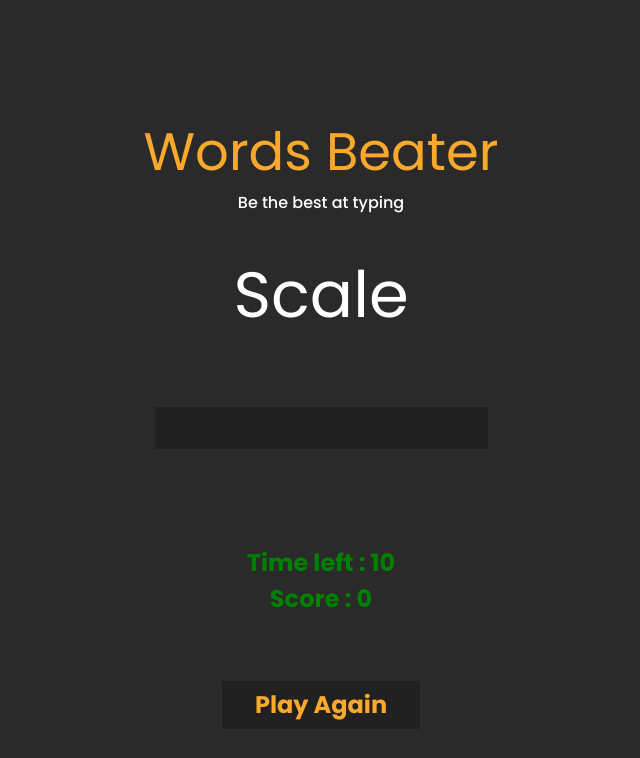
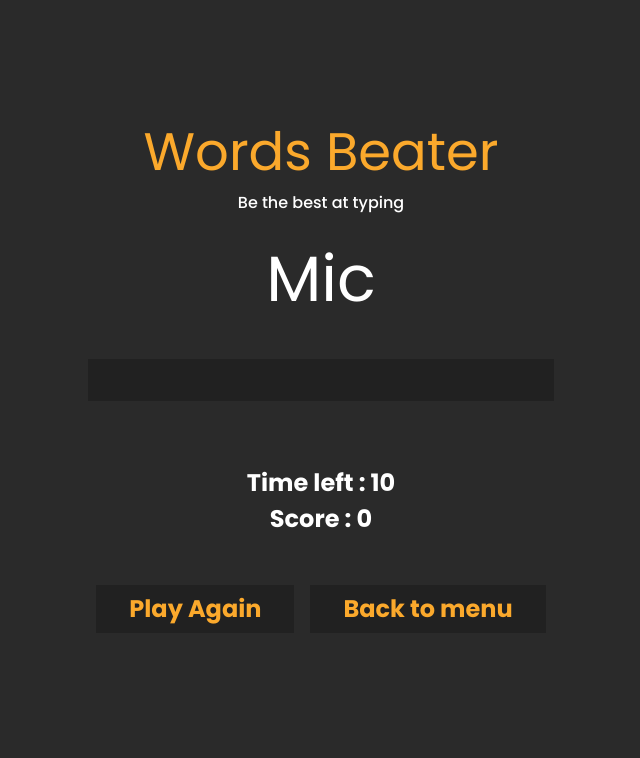
Before and after one commit to mlcoding111/Words-Beater, a React (Create React App) app: page / in a window 1280 px wide. Shown: the top 758 px of the page, without its empty margins (319-959 px from the left). Built offline with nearby package versions, Linux system fonts and the light colour scheme.

Commit message:
Changed win condition to work with GlobalContext : gameStatus

```diff
--- a/src/components/Form/index.tsx
+++ b/src/components/Form/index.tsx
@@ -1,15 +1,16 @@
 import React from 'react'
 import styled from 'styled-components'
 import Button from '../Reusable/Button'
+import Input from '../Reusable/Input'
 
-import Input from '../Reusable/Input'
+import { useGlobalContext } from '../../global/MyGlobalContext'
 
 type Props = {}
 
 const difficulties = ["Easy", "Normal", "Hard"]
 
 const Form = (props: Props) => {
-
+    const {gameStatus, setGameStatus} = useGlobalContext();
     const [value, setValue] = React.useState<string>("")
 
     const handleChange = (e: React.FormEvent<HTMLInputElement>) => {
@@ -19,6 +20,7 @@ const Form = (props: Props) => {
 
     const handleSubmit = (e: any) => {
         e.preventDefault()
+        setGameStatus("Playing")
         console.log('Submit')
     }
 
--- a/src/components/Game/index.tsx
+++ b/src/components/Game/index.tsx
@@ -3,20 +3,22 @@ import styled from 'styled-components'
 import Button from '../Reusable/Button'
 import Input from '../Reusable/Input'
 
+import { useGlobalContext } from '../../global/MyGlobalContext'
+
 type Props = {}
 
 
-const words = ['House', 'Hero', 'Scale', 'School', 'Desk']
+const words = ['Test', 'Mic']
 
 
 const Game:FC <Props>= () => {
+    const {gameStatus, setGameStatus} = useGlobalContext();
     let wordDisplay = document.getElementById("current-word") as HTMLInputElement
     const timeLimit = 15;
     const [count, setCount] = useState(timeLimit);
     const [currentWord, setCurrentWord] = useState("")
     const [history, setHistory] = useState<any>([])
     const [score, setScore] = useState(0)
-    const [success, setSuccess] = useState<boolean>(false)
 
     // handle word randomizer logic
     const randomize = () => {
@@ -25,7 +27,6 @@ const Game:FC <Props>= () => {
         // Win condition
         // When user get a word, we push it into history. If history is equal to words array that means the user succeeded.
         if(history.length !== words.length){
-
             // Make sure we don't ask the same word twice
             do{
                 word = words[Math.floor(Math.random() * words.length)]
@@ -35,8 +36,8 @@ const Game:FC <Props>= () => {
             setHistory((oldHistory: any) => [...oldHistory, word])
             setCurrentWord(word);
         }else{
-            wordDisplay.innerText = "Victory !"
-            setSuccess(true)
+            setGameStatus("Victory")
+            setHistory([])
         }
     }
 
@@ -68,50 +69,57 @@ const Game:FC <Props>= () => {
 
     // Run once when the page load
     useEffect(()=>{
+        StartGame()
+    }, [])
+
+    const StartGame = () => {
         let firstWord = words[Math.floor(Math.random() * words.length)]
+        setCount(15)
+        setScore(0)
+        setGameStatus("Playing")
         setCurrentWord(firstWord)
         setHistory((oldHistory: any) => [...oldHistory, firstWord])
-    }, [])
+    }
 
     // Timer
     useEffect(()=> {
-        if (count >= 0 && !success){
-            setTimeout(() =>
-                    setCount(count - 1)
-              ,1000)
-        }else{
-            console.log('game on hold')
-        }
-        console.log(success)
-        console.log(count)
+        const interval = setTimeout(() =>{
+            if(gameStatus === "Playing" && count >= 0){
+                setCount(count - 1)
+            }
+        }, 1000)
+        return () => clearTimeout(interval)
     })
 
-    const handleClick = () => {
-        setCount(15)
-        setSuccess(value => !value)
-        setHistory([])
-        setScore(0)
-        randomize()
+    const gameOver = () => {
+        if(gameStatus === "Victory" || gameStatus === "Defeat"){
+            return false;
+        }else{
+            return true;
+        }
     }
-
-    const countDown = () => [
-        !success || count >= 0 ? <span id="countdown">Time left : <b>{count}</b></span> : <span>Time over</span>
-    ]
 
 
   return (
     <Wrapper>
 
-        <h1 id="current-word">{currentWord.split("").map(function(char, index){
+        {gameOver() ? <h1 id="current-word">{currentWord.split("").map(function(char, index){
             return <span aria-hidden="true" key={index} id={`letter-${index}`}>{char}</span>
-        })}</h1>
+        })}</h1> : <h1>Victory !</h1>}
+
 
         <Input type="text" name="word" handleChange={handleChange}/>
         <p className="game-info">
-            {countDown()}
+
+            {gameOver() || count >= 0 ? <span id="countdown">Time left : <b>{count}</b></span> : <span>Time over</span>}
+
             <span id="countdown">Score : <b>{score}</b></span>
         </p>
-        <Button text="Play Again" handleClick={handleClick}/>
+        <div className="button-container">
+            <Button text="Play Again" handleClick={StartGame} />
+            <Button text="Back to menu" handleClick={() => setGameStatus("Menu")}/>
+        </div>
+
     </Wrapper>
   )
 }
@@ -120,14 +128,18 @@ export const Wrapper = styled.div`
     display: flex;
     flex-direction: column;
     h1, input, p{
-        margin: 2rem 0;
+        margin: 1rem 0;
+    }
+
+    button{
+        margin: 0rem .5rem;
     }
     .game-info{
         padding-block: 2rem;
         display: flex;
         flex-direction: column;
         font-weight: bold;
-        color: green;
+        color: #ffff;
         font-size: 1.5rem;
     }
     h1{
--- a/src/containers/App.tsx
+++ b/src/containers/App.tsx
@@ -9,7 +9,7 @@ import { Header, Main, Footer, Layout } from './styles'
 type Props = {}
 
 const App = (props: Props) => {
-  const [gameStatus, setGameStatus] = React.useState<string>("")
+  const [gameStatus, setGameStatus] = React.useState<string>("Playing")
   return (
     <Layout>
       <MyGlobalContext.Provider value={{gameStatus, setGameStatus}}>
@@ -20,7 +20,7 @@ const App = (props: Props) => {
       </Header>
 
       <Main>
-        <Game />
+        {gameStatus === "Menu" ? <Form/> : <Game />}
         {/* <Form /> */}
 
       </Main>
```
